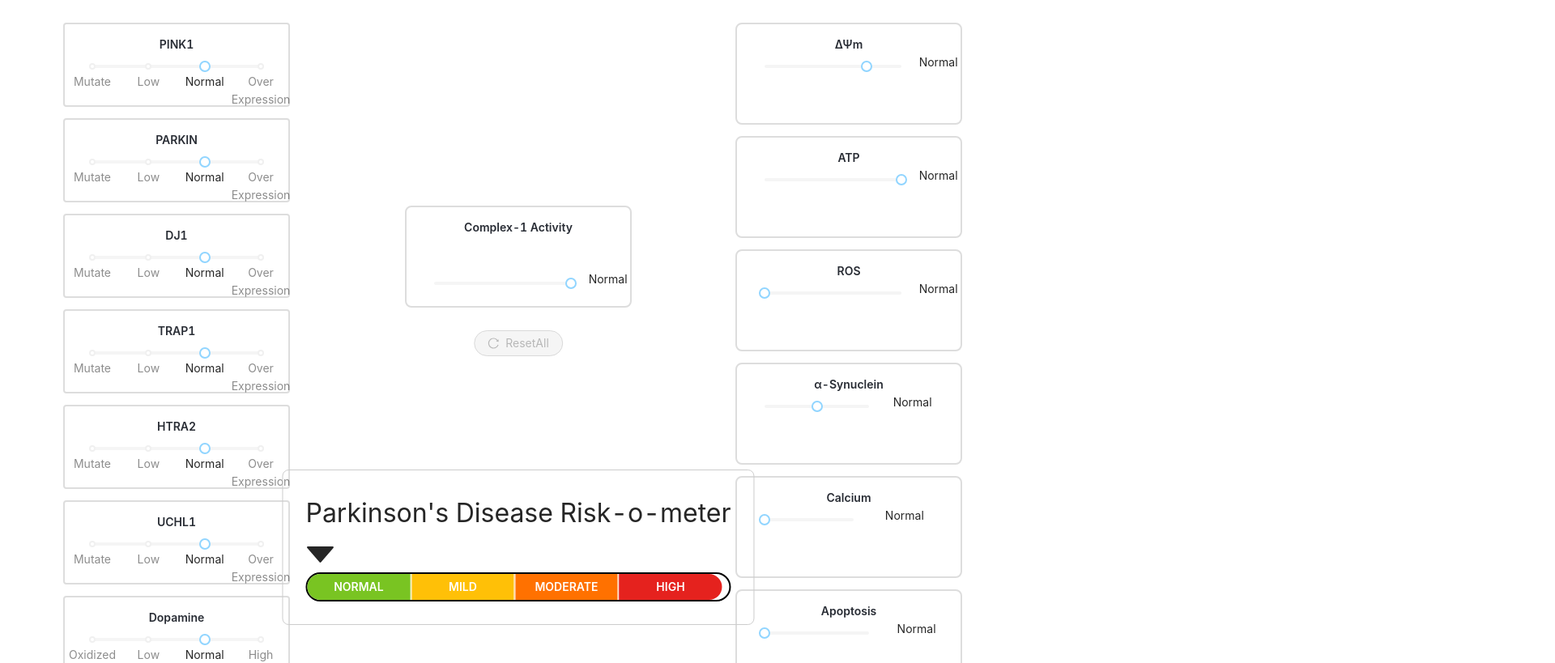
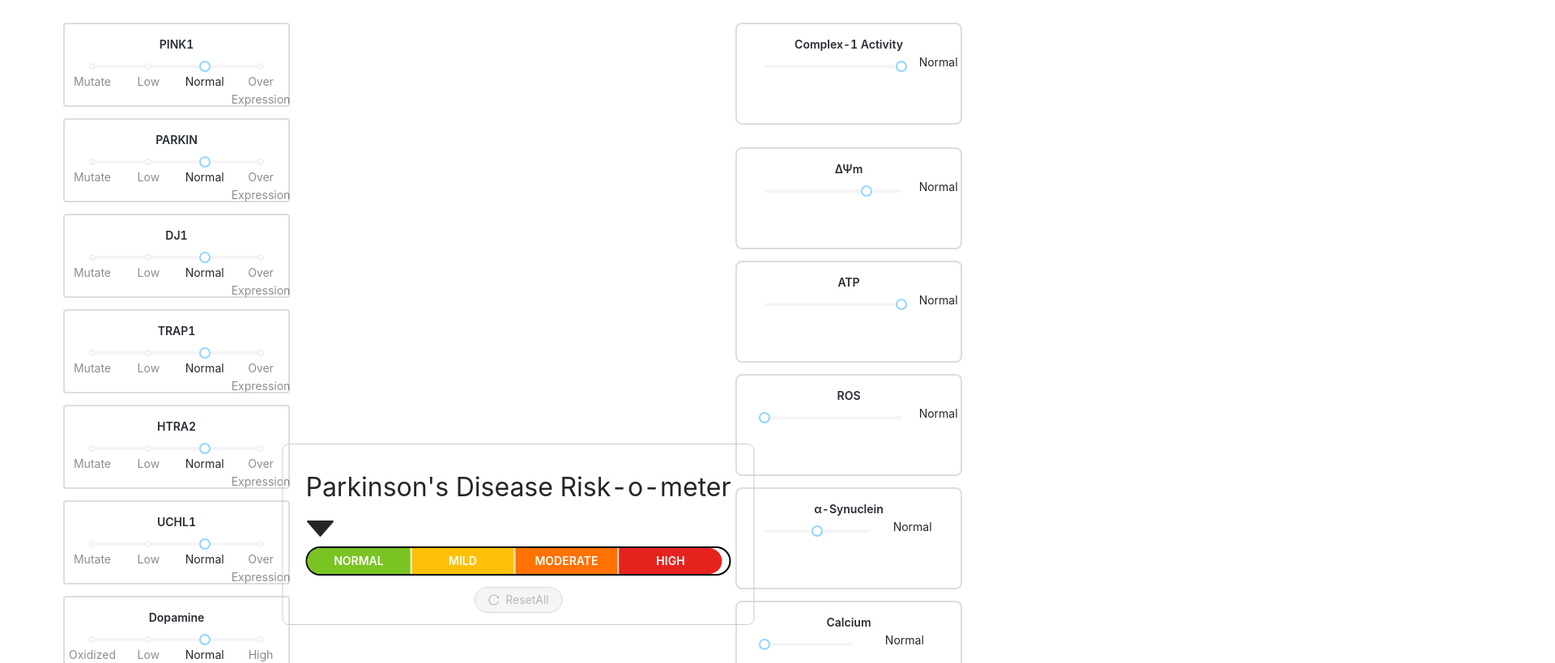
Before and after one commit to mdadils/smoky-potato, a React (Create React App) app: page / in a window 1280 px wide. Shown: the top 819 px of the page at 81% size, 1920 px wide, since content can reach past the window. Built offline with nearby package versions, Linux system fonts and the light colour scheme.

Commit message:
Moved complex1 box

```diff
--- a/src/App.js
+++ b/src/App.js
@@ -1353,7 +1353,12 @@ class App extends Component {
       FACTOR_WEIGHTAGE_MAP[`parkin${parkin}`] +
       FACTOR_WEIGHTAGE_MAP[`dopamine${dopamine}`];
 
-    this.setState({ parkinsonIndicator: computedValue });
+    const stateToSet =
+      computedValue <= 0
+        ? { ...HALF_RESET_STATE, parkinsonIndicator: computedValue }
+        : { parkinsonIndicator: computedValue };
+
+    this.setState({ ...stateToSet });
   };
 
   resetAll = (...props) => {
@@ -1493,6 +1498,12 @@ class App extends Component {
           onOxygenSliderChange={this.onOxygenSliderChange}
           onCalciumSliderChange={this.onCalciumSliderChange}
           onFissionFusionChange={this.onFissionFusionChange}
+          //   complex-1 Props START
+          c1={c1}
+          c1Class={c1Class}
+          c1Slider={c1Slider}
+          onC1Change={this.onC1Change}
+          // complex-1 Props END
           upClass={upClass}
           atpClass={atpClass}
           rOSClass={rOSClass}
@@ -1506,7 +1517,7 @@ class App extends Component {
           fissionFusionClass={fissionFusionClass}
           membranePotentialClass={membranePotentialClass}
         />
-        <div className="c1">
+        {/* <div className="c1">
           <C1
             onReset={this.resetAll}
             name="Complex-1 Activity"
@@ -1516,14 +1527,18 @@ class App extends Component {
             isResetAllDisabled={isResetAllDisabled}
             onChange={this.onC1Change}
           />
-        </div>
-        <Predictor indicator={parkinsonIndicator} />
-        <div className="svg-container">
+        </div> */}
+        <Predictor
+          indicator={parkinsonIndicator}
+          onReset={this.resetAll}
+          isResetAllDisabled={isResetAllDisabled}
+        />
+        {/* <div className="svg-container">
           <svg viewBox="0 0 100 100" height="100%" id="svgDiagram">
             <g id="markers"></g>
             <g id="paths"></g>
           </svg>
-        </div>
+        </div> */}
       </div>
     );
   }
--- a/src/components/Complex1/index.js
+++ b/src/components/Complex1/index.js
@@ -2,7 +2,7 @@ import React from "react";
 import { Col, Row, Slider } from "antd";
 
 import { MarksC1, MarksC1NoName } from "../../utils/utils";
-import ResetAll from "../ResetAll";
+// import ResetAll from "../ResetAll";
 
 const Complex1 = ({
   name,
@@ -36,7 +36,7 @@ const Complex1 = ({
           </Col>
         </Row>
       </div>
-      <ResetAll onClick={onReset} isResetAllDisabled={isResetAllDisabled} />
+      {/* <ResetAll onClick={onReset} isResetAllDisabled={isResetAllDisabled} /> */}
     </div>
   );
 };
--- a/src/components/Predictor/index.js
+++ b/src/components/Predictor/index.js
@@ -1,5 +1,7 @@
 import React from "react";
 import { CaretDownFilled } from "@ant-design/icons";
+
+import ResetAll from "../ResetAll";
 
 const getMarkerPosition = ({ indicator }) => {
   if (indicator <= 0) {
@@ -23,7 +25,7 @@ const getMarkerPosition = ({ indicator }) => {
   }
 };
 
-const Predictor = ({ indicator }) => {
+const Predictor = ({ indicator, onReset, isResetAllDisabled }) => {
   return (
     <div className="prediction-wrp">
       <div className="title">Parkinson's Disease Risk-o-meter</div>
@@ -44,6 +46,7 @@ const Predictor = ({ indicator }) => {
         <div className="level l2">Moderate</div>
         <div className="level l3">High</div>
       </div>
+      <ResetAll onClick={onReset} isResetAllDisabled={isResetAllDisabled} />
     </div>
   );
 };
--- a/src/components/secondCol/index.js
+++ b/src/components/secondCol/index.js
@@ -13,6 +13,7 @@ import EffectsBoxOxygen from "./EffectsBoxOxygen";
 import EffectsBoxUP from "./EffectsBoxUP";
 import EffectsBoxFissionFusion from "./EffectsBoxFissionFusion";
 import EffectsBoxPTPore from "./EffectsBoxPTPore";
+import C1 from "../Complex1";
 
 const SecondCol = ({
   up,
@@ -55,6 +56,11 @@ const SecondCol = ({
   onAtpSliderChange,
   onFissionFusionChange,
 
+  c1,
+  c1Class,
+  c1Slider,
+  onC1Change,
+
   upClass,
   atpClass,
   rOSClass,
@@ -71,6 +77,13 @@ const SecondCol = ({
 }) => {
   return (
     <div className="col-2 box-container" style={{ float: "right" }}>
+      <C1
+        name="Complex-1 Activity"
+        className={c1Class}
+        status={c1}
+        value={c1Slider}
+        onChange={onC1Change}
+      />
       <EffectsBoxMP
         status={membranePotential}
         value={memPotSlider}
```
